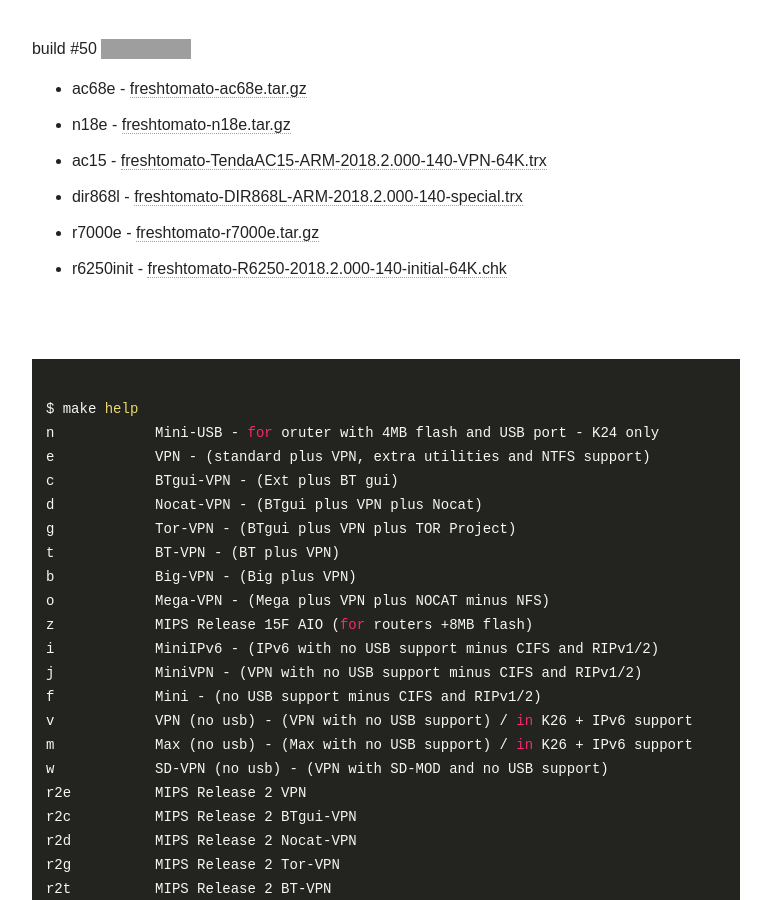
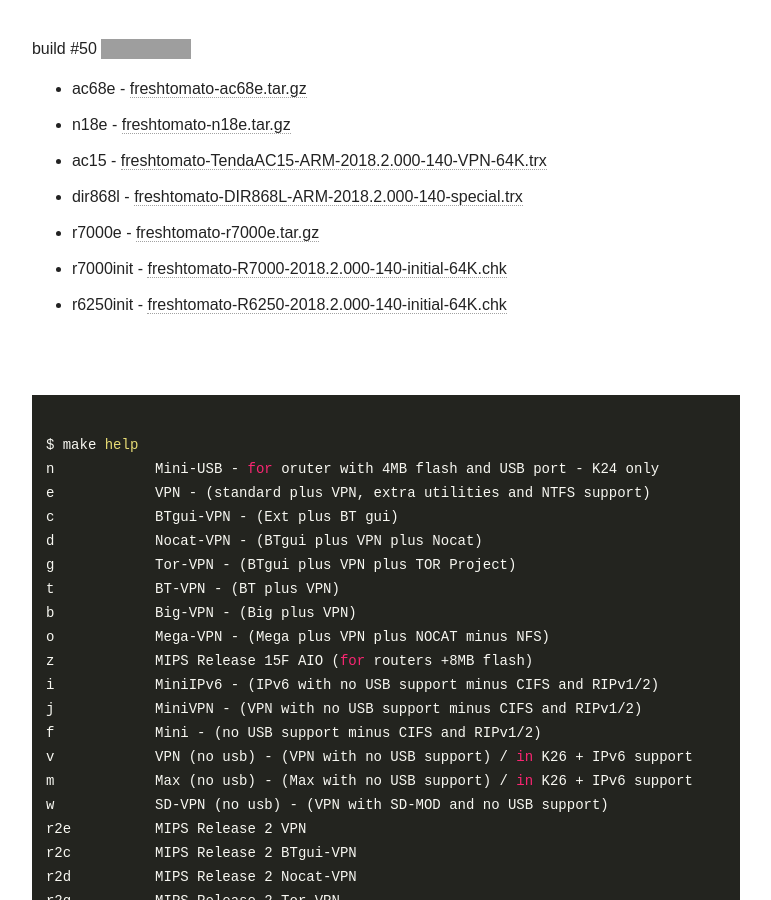
Before and after one commit to oglopss/freshTomato-ARM-ci-jekyll, a Jekyll site: the page built from index.html, in a window 1280 px wide and 900 px high, scrolled down 559 px. Shown: the whole window, without its empty margins (254-1025 px from the left). Built offline with Jekyll 4.4.1, drawn with Linux system fonts in a browser that asks for light colours; nearby versions of some CDN libraries; grey boxes are pictures that could not be loaded.

Commit message:
Travis build 50 r7000init pushed to gh-pages

```diff
--- a/_data/ss.yml
+++ b/_data/ss.yml
@@ -6,3 +6,4 @@
   - 0006 dir868l freshtomato-DIR868L-ARM-2018.2.000-140-special.trx
   - 0007 r7000e freshtomato-r7000e.tar.gz
   - 0012 r6250init freshtomato-R6250-2018.2.000-140-initial-64K.chk
+  - 0011 r7000init freshtomato-R7000-2018.2.000-140-initial-64K.chk
```
